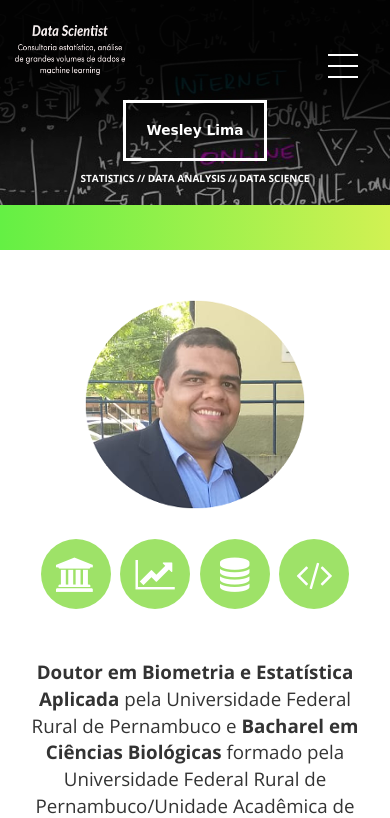
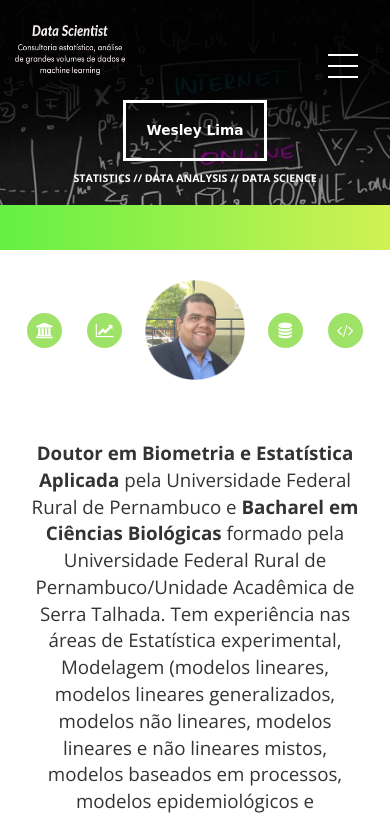
Before and after one commit to WesleyJw/wesleyjw.github.io, a website: page index.html in a window 390 px wide. Shown: the top 818 px of the page. Drawn offline with nearby package versions, Linux system fonts and the light colour scheme; a web font is replaced by a local one.

Commit message:
corrige responsivo logo pessoal

```diff
--- a/css/geral.css
+++ b/css/geral.css
@@ -370,8 +370,8 @@ header p {
 		font-size: 1.375rem
 	}
 	header p {
-		font-size: 16px;
-		font-size: 1rem
+		font-size: 17px;
+		font-size: 1.063rem
 	}
 
 }
--- a/css/home.css
+++ b/css/home.css
@@ -106,6 +106,46 @@ section.sobre .itens [class^="icone-"] {
 
 }
 
+@media (max-width:540px) {
+	section.sobre .itens [class^="icone-"] {
+		display: inline-block;
+		width: 35px;
+		height: 35px;
+		line-height: 35px;
+		font-size: 30px;
+		font-size: 1.563rem;
+		margin: 0 2px 30px
+	}
+
+	section.sobre .itens {
+		display: -webkit-box;
+		display: -webkit-flex;
+		display: -moz-flex;
+		display: -ms-flexbox;
+		display: flex;
+		-webkit-box-align: center;
+		-ms-flex-align: center;
+		-webkit-align-items: center;
+		-moz-align-items: center;
+		align-items: center;
+		-ms-flex-pack: distribute;
+		-webkit-justify-content: space-around;
+		-moz-justify-content: space-around;
+		justify-content: space-around;
+		margin: 30px 0;
+		text-align: center
+	}
+
+	.foto img {
+		width: 100px;
+		height: 100px;
+		margin: 0 0px
+
+	}
+
+
+}
+
 section.sobre .itens [class^="icone-"].icone-university {
 	-webkit-box-ordinal-group: 2;
 	-webkit-order: 1;
```
